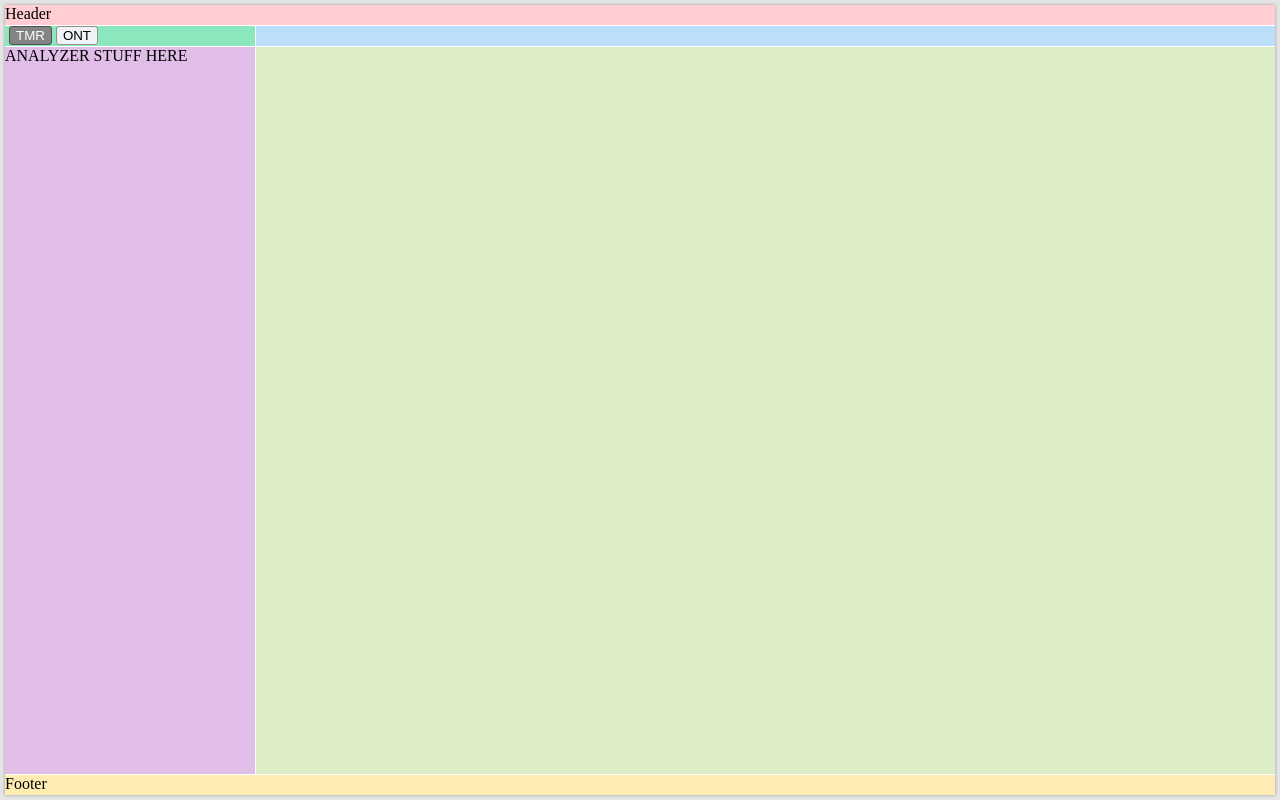
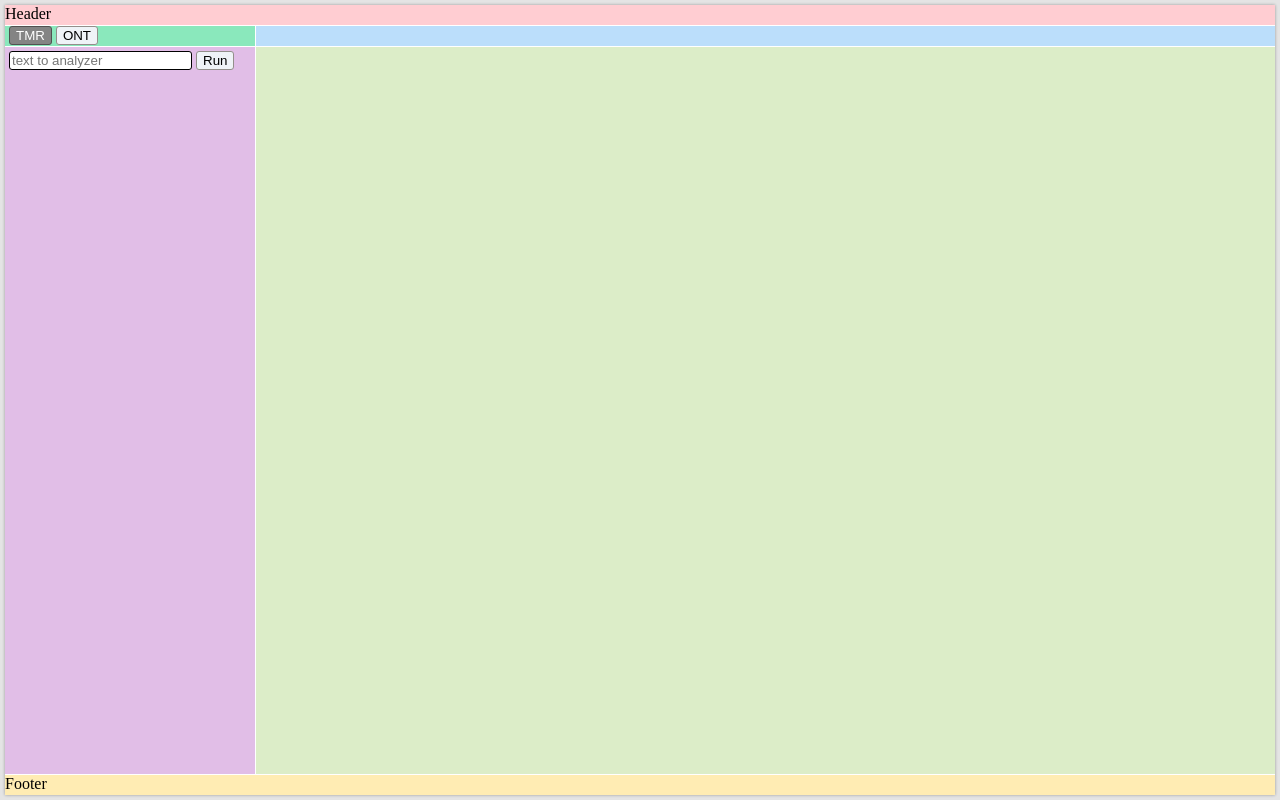
Before and after one commit to ielm/leia, a Python web app: template leia/dekade/templates/jinja/index.html in a window 1280 px wide. Run offline with Jinja, Linux system fonts and the light colour scheme; the template is opened without the code that fills it, so the values that code supplies are empty; some libraries are stand-ins or nearby versions.

Commit message:
wiring up ontosem api

```diff
--- a/leia/dekade/static/css/main.css
+++ b/leia/dekade/static/css/main.css
@@ -5,6 +5,7 @@
 @import "./objects/concept.css";
 
 @import "./sidebars/ontology.css";
+@import "./sidebars/ontosem.css";
 
 
 h1 {
--- a/leia/dekade/static/css/sidebars/ontology.css
+++ b/leia/dekade/static/css/sidebars/ontology.css
@@ -8,7 +8,8 @@ div.ontology-sidebar {
 
 div.ontology-sidebar-header {
     height: var(--fixed-ontology-sidebar-header-height);
-    padding: 2px;
+    padding-top: 2px;
+    padding-left: 4px;
     border-bottom-style: solid;
     border-bottom-width: 1px;
     border-bottom-color: #775779;
--- /dev/null
+++ b/leia/dekade/static/css/sidebars/ontosem.css
@@ -0,0 +1,6 @@
+.ontosem-sidebar {
+    display: inline-block;
+    height: 100%;
+    width: 100%;
+    padding: 4px;
+}
--- a/leia/dekade/static/js/api.js
+++ b/leia/dekade/static/js/api.js
@@ -28,3 +28,15 @@ export async function apiKnowledgeOntologyFilter(filter) {
         console.error(error);
     }
 }
+
+
+export async function apiOntoSemAnalyze(input) {
+    try {
+        const response = await axios.post("/api/ontosem/analyze", {
+            input: input
+        });
+        return response.data;
+    } catch (error) {
+        console.log(error);
+    }
+}
--- a/leia/dekade/static/js/main.js
+++ b/leia/dekade/static/js/main.js
@@ -2,6 +2,7 @@ export { Concept } from "./objects/concept.js";
 
 import * as API from "./api.js";
 import * as OntologySidebar from "./sidebars/ontology.js";
+import * as OntoSemSidebar from "./sidebars/ontosem.js";
 import { contentTabs } from "./tabs.js";
 
 class HelpButton extends HTMLButtonElement {
--- /dev/null
+++ b/leia/dekade/static/js/sidebars/ontosem.js
@@ -0,0 +1,15 @@
+import * as API from "../api.js";
+
+
+$(document).ready(function() {
+    $(".ontosem-input-button").on("click", _onOntoSemInputButtonClick);
+});
+
+
+async function _onOntoSemInputButtonClick(event) {
+    const input = $(event.currentTarget).closest(".ontosem-sidebar").children(".ontosem-input-text").val();
+    const results = await API.apiOntoSemAnalyze(input);
+
+    console.log(input);
+    console.log(results);
+}
--- a/leia/dekade/templates/jinja/index.html
+++ b/leia/dekade/templates/jinja/index.html
@@ -34,7 +34,7 @@
         </nav>
         <aside id="leia-sidebar-content" class="page-sidebar">
             <div class="fixed-tab-content" data-tab-name="ontosem" data-tab-label="TMR">
-                ANALYZER STUFF HERE
+                {% include "jinja/sidebars/ontosem.html" %}
             </div>
             <div class="fixed-tab-content" data-tab-name="ontology" data-tab-label="ONT">
                 {% include "jinja/sidebars/ontology.html" %}
--- /dev/null
+++ b/leia/dekade/templates/jinja/sidebars/ontosem.html
@@ -0,0 +1,4 @@
+<ontosem-sidebar class="ontosem-sidebar">
+    <input class="ontosem-input-text" type="text" placeholder="text to analyzer" />
+    <button class="ontosem-input-button" type="button">Run</button>
+</ontosem-sidebar>
```
Also changed, not shown: leia/dekade/app.py (+16 -1 lines).
